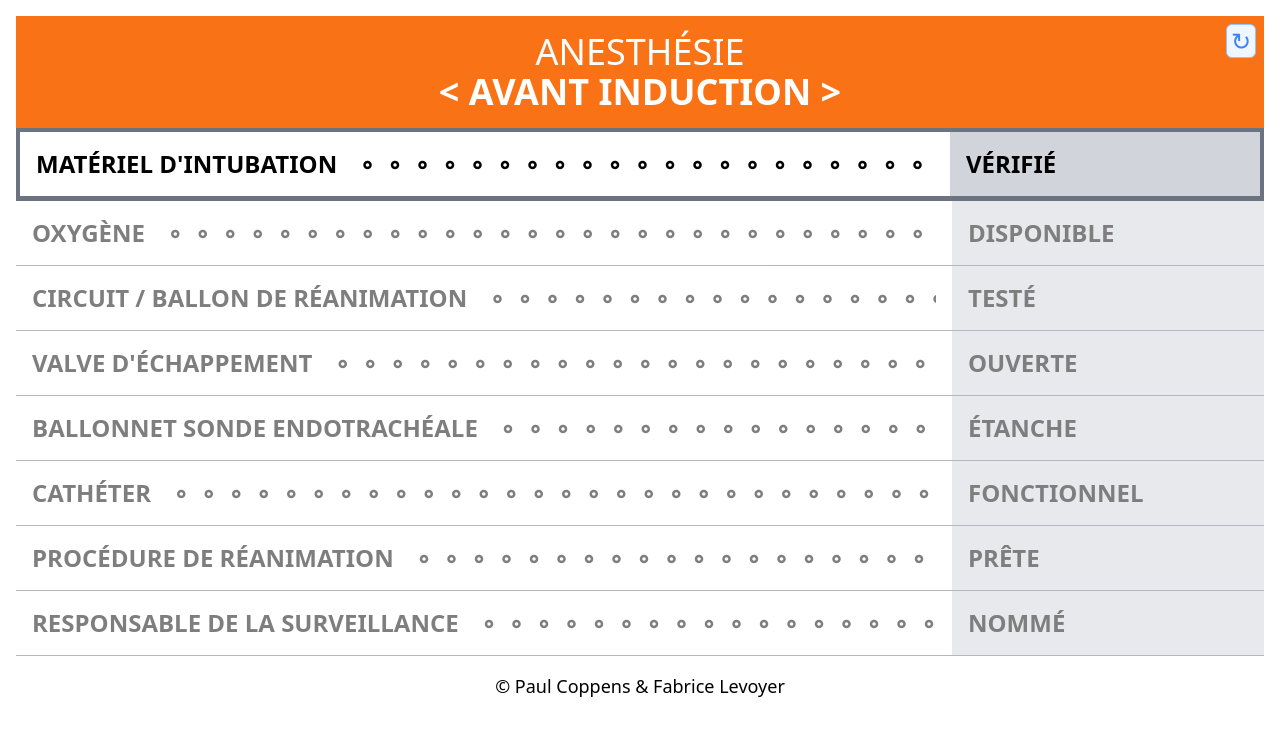
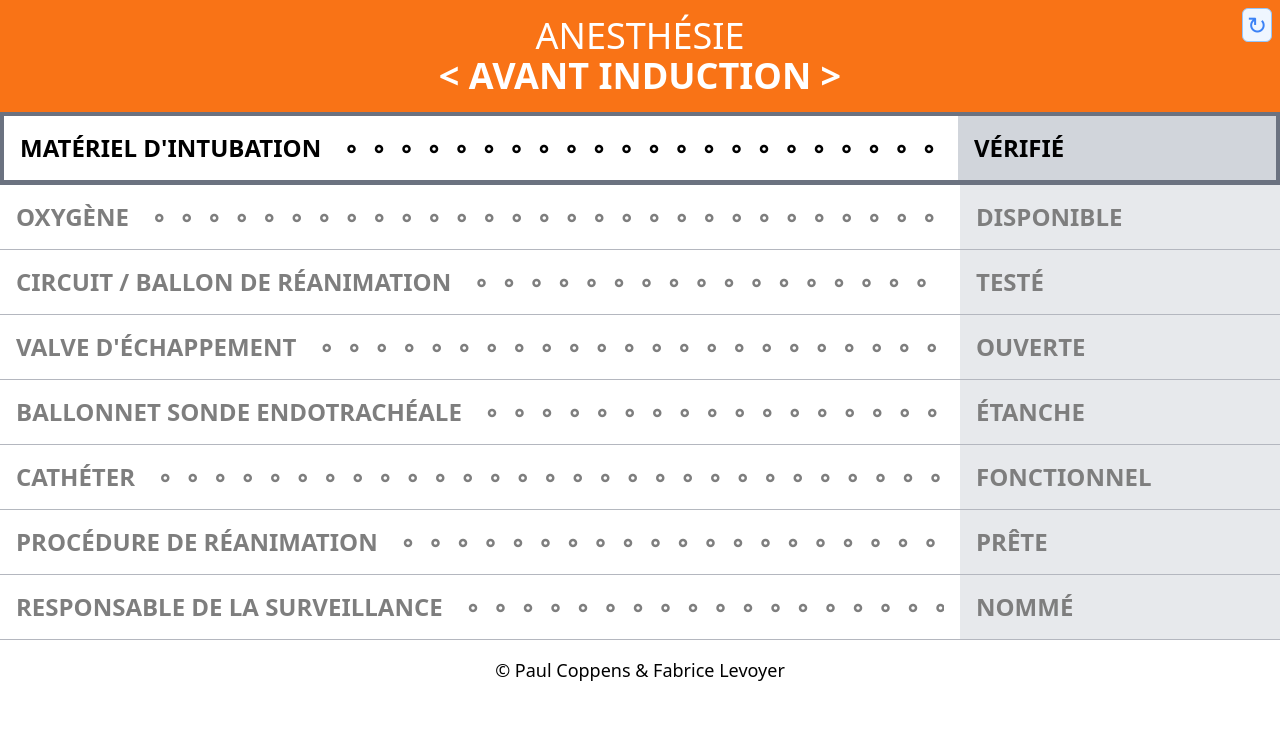
Before and after one commit to pluxain/clantl, a Vue app: page / in a window 1280 px wide. Shown: the top 736 px of the page. Built offline with nearby package versions, Linux system fonts and the light colour scheme.

Commit message:
feat(design): make Check-List full screen
Ref: #11

```diff
--- a/src/App.vue
+++ b/src/App.vue
@@ -2,7 +2,7 @@
 import { CheckList } from "@features/checklist";
 </script>
 <template>
-  <main class="flex w-full flex-col p-4">
+  <main class="grid h-screen w-screen">
     <CheckList />
   </main>
 </template>
```
